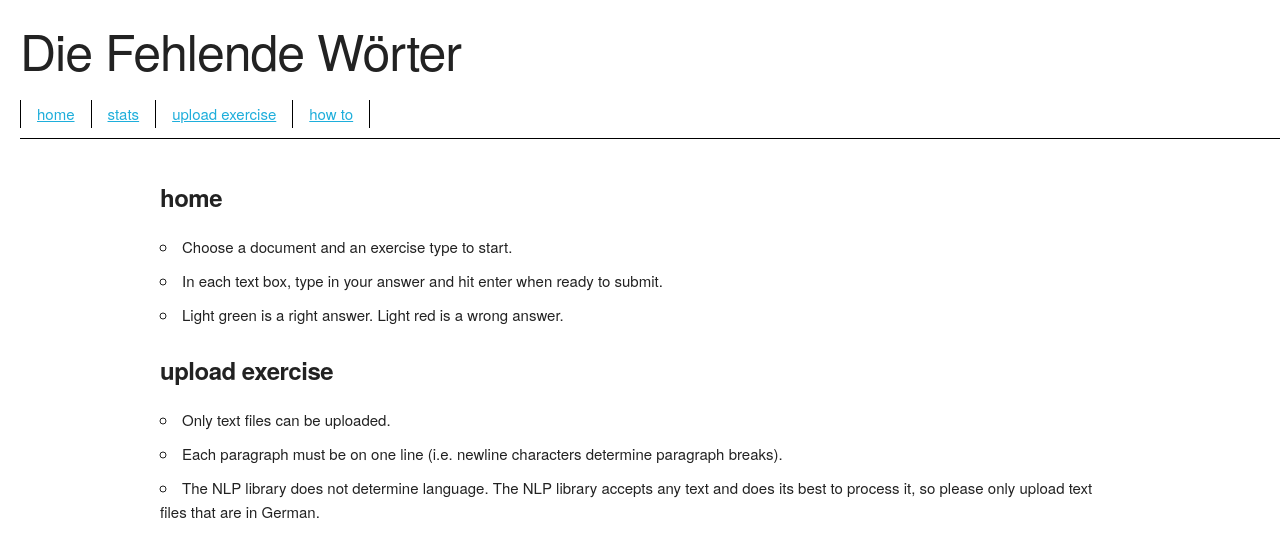
After one commit to steve-nekoliczak/DieFehlendenWoerter, a Python web app: template templates/how_to.html in a window 1280 px wide. The commit adds this page. Shown: the top 557 px of the page. Run offline with Jinja, Linux system fonts and the light colour scheme; the template is opened without the code that fills it, so the values that code supplies are empty.

Commit message:
-Adding how-to page. -Cleaning up html for all html files.

```diff
--- a/server.py
+++ b/server.py
@@ -118,6 +118,12 @@ def upload_ex():
         return render_template("upload_ex.html")
 
 
+@flask_app.route("/how_to")
+@login_required
+def how_to():
+    return render_template("how_to.html")
+
+
 @flask_app.route("/favicon.ico")
 def favicon():
     return send_from_directory(os.path.join(os.path.dirname(__file__),
--- a/templates/header.html
+++ b/templates/header.html
@@ -1,12 +1,15 @@
-<header class="twelve columns" id="banner">
+<header id="banner">
+    <div class="row">
         <h1 class="banner eight columns">Die Fehlende Wörter</h1>
-    <div class ="container four columns"/>
+        <div class="four columns">
             {% if current_user.is_authenticated %}
             <span>{{ current_user.email }}</span>
             <span> | </span>
             <a href="{{ url_for('logout') }}">logout</a>
             {% endif %}
         </div>
+    </div>
+    <div class="row">
         <div class="nav twelve columns">
             <ul class="ul_links">
                 <li class="li_links li_links_first">
@@ -18,7 +21,11 @@
                 <li class="li_links">
                     <a href="{{ url_for('upload_ex') }}">upload exercise</a>
                 </li>
+                <li class="li_links">
+                    <a href="{{ url_for('how_to') }}">how to</a>
+                </li>
             </ul>
             <div id="header_border_div"/>
         </div>
+    </div>
 </header>
--- a/templates/home.html
+++ b/templates/home.html
@@ -17,13 +17,13 @@
 </head>
 {% include "header.html" %}
 <body>
-    <div class="container">
+    <div class="row container">
         <div id="selectors_div">
             <select id="document_select">
-                <option value="" selected>Please choose a document</option>
+                <option value="" selected>document</option>
             </select>
             <select id="ex_type_select">
-                <option value="" selected>Please choose an exercise type</option>
+                <option value="" selected>exercise type</option>
             </select>
             <span id="take_these">Ä ä Ö ö Ü ü ß</span>
             <div id="selector_div">
--- /dev/null
+++ b/templates/how_to.html
@@ -0,0 +1,46 @@
+<!DOCTYPE html>
+<html lang="en">
+<title>stats</title>
+<head>
+    <meta charset="UTF-8">
+    <title>Application Home Page</title>
+    <link rel="stylesheet" href="https://cdnjs.cloudflare.com/ajax/libs/normalize/8.0.0/normalize.min.css">
+    <link rel="stylesheet" href="static/css/dfw.css">
+    <link rel="stylesheet" href="static/css/normalize.css">
+    <link rel="stylesheet" href="static/css/skeleton.css">
+    <script
+            src="https://code.jquery.com/jquery-3.4.1.js"
+            integrity="sha256-WpOohJOqMqqyKL9FccASB9O0KwACQJpFTUBLTYOVvVU="
+            crossorigin="anonymous">
+    </script>
+</head>
+{% include "header.html" %}
+<body>
+    <div class="row container">
+        <h5><b>home</b></h5>
+        <ul>
+            <li>
+                Choose a document and an exercise type to start.
+            </li>
+            <li>
+                In each text box, type in your answer and hit enter when ready to submit.
+            </li>
+            <li>
+                Light green is a right answer. Light red is a wrong answer.
+            </li>
+        </ul>
+        <h5><b>upload exercise</b></h5>
+        <ul>
+            <li>
+                Only text files can be uploaded.
+            </li>
+            <li>
+                Each paragraph must be on one line (i.e. newline characters determine paragraph breaks).
+            </li>
+            <li>
+                The NLP library does not determine language. The NLP library accepts any text and does its best to process it, so please only upload text files that are in German.
+            </li>
+        </ul>
+    </div>
+</body>
+</html>
--- a/templates/login.html
+++ b/templates/login.html
@@ -16,7 +16,7 @@
 </head>
 {% include "header.html" %}
 <body>
-    <div class="container">
+    <div class="row container">
         <form class="twelve columns" action="{{ url_for('login') }}" method="post">
             <p>email:</p>
             <p><input type="email" name="email"/></p>
--- a/templates/stats.html
+++ b/templates/stats.html
@@ -22,7 +22,7 @@
 </head>
 {% include "header.html" %}
 <body>
-    <div class="container">
+    <div class="row container">
         <div id="selector_div" class="one-third column">
             <fieldset id="adjectives_set">
 
--- a/templates/upload_ex.html
+++ b/templates/upload_ex.html
@@ -16,7 +16,7 @@
 </head>
 {% include "header.html" %}
 <body>
-    <div class="container">
+    <div class="row container">
         <form class="twelve columns" action="{{ url_for('upload_ex') }}" method="post",
             enctype="multipart/form-data">
             <p>title:</p>
```
Lines whose indentation alone changed are shown as unchanged.
